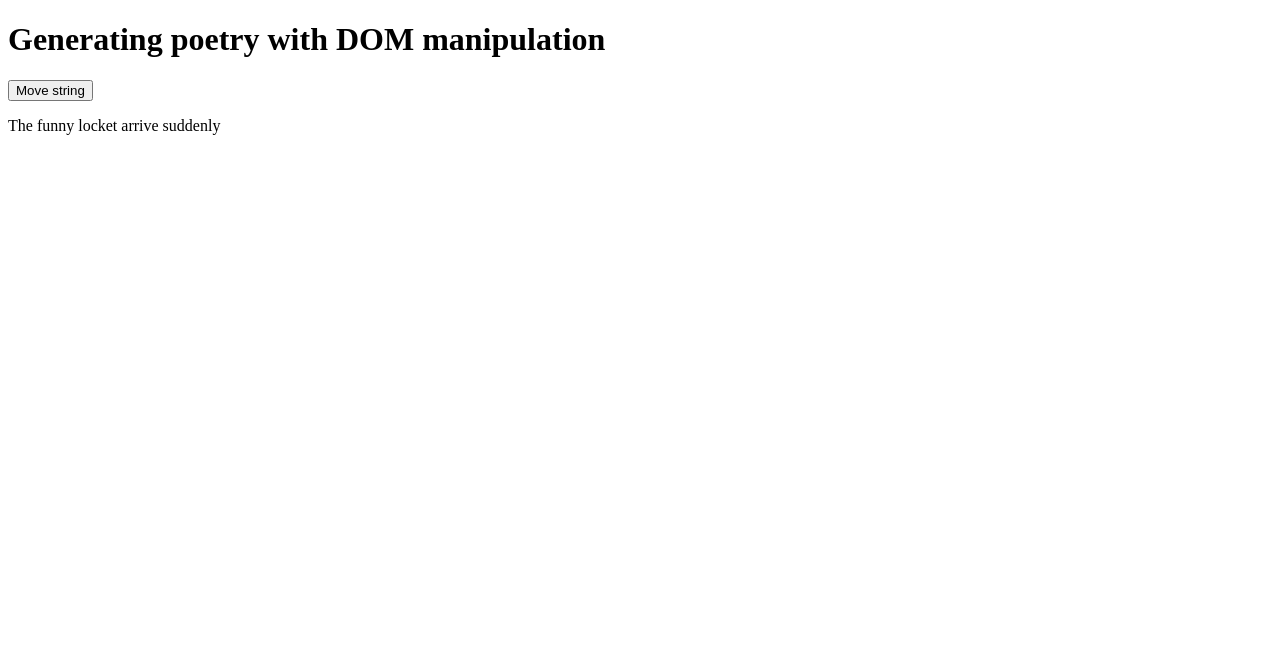
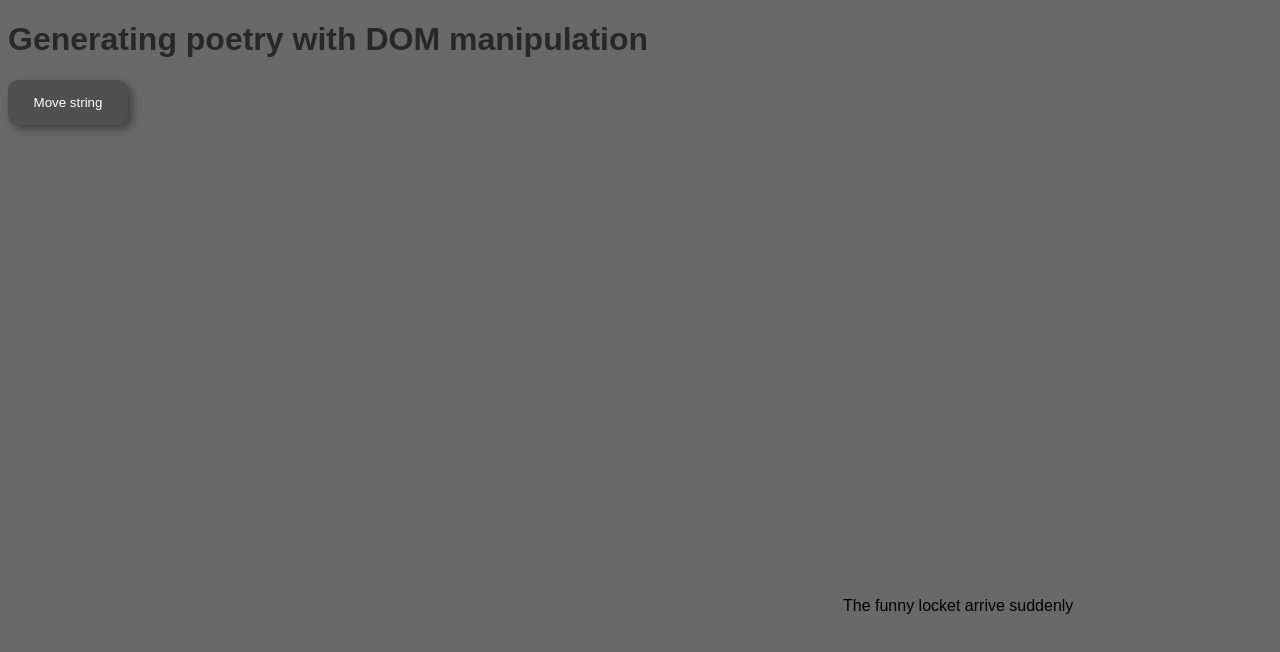
Before and after one commit to adrian-a-colcer/Generating-poetry-with-DOM-manipulation, a plain HTML site: page index.html in a window 1280 px wide. Drawn offline with Linux system fonts and the light colour scheme.

Commit message:
Updated style of page.

```diff
--- a/main.js
+++ b/main.js
@@ -25,6 +25,9 @@ document.getElementById("p1").innerHTML = poem;
 const button = document.getElementById("p1button");
 const p1div = document.getElementById("p1div");
 
+p1div.style.left = Math.floor(Math.random() * (window.innerWidth - 250)) + "px";
+p1div.style.top = Math.floor(Math.random() * (window.innerHeight - 50)) + "px";
+
 button.addEventListener("click", () => {
     p1div.style.left = Math.floor(Math.random() * (window.innerWidth - 250)) + "px";
     p1div.style.top = Math.floor(Math.random() * (window.innerHeight - 50)) + "px";
--- a/styles.css
+++ b/styles.css
@@ -1,5 +1,28 @@
+body{
+    font-family: Arial, Helvetica, sans-serif;
+    background-color: rgb(105,105,105);
+}
+
+h1{
+    font-family: Arial, Helvetica, sans-serif;
+    color: rgb(40,40,40);
+}
+
+#p1button {
+    position: absolute;
+    background-color: rgb(80,80,80);
+    box-shadow: 4px 4px 8px rgba(0, 0, 0, 0.4);
+    color: #fff;
+    border:none;
+    border-radius:10px;
+    padding:15px;
+    min-height:30px;
+    min-width: 120px;
+}
+
+
 #p1div{
     width: 250px;
-    height:50px;
+    height:40px;
     position: fixed;
 }
```
